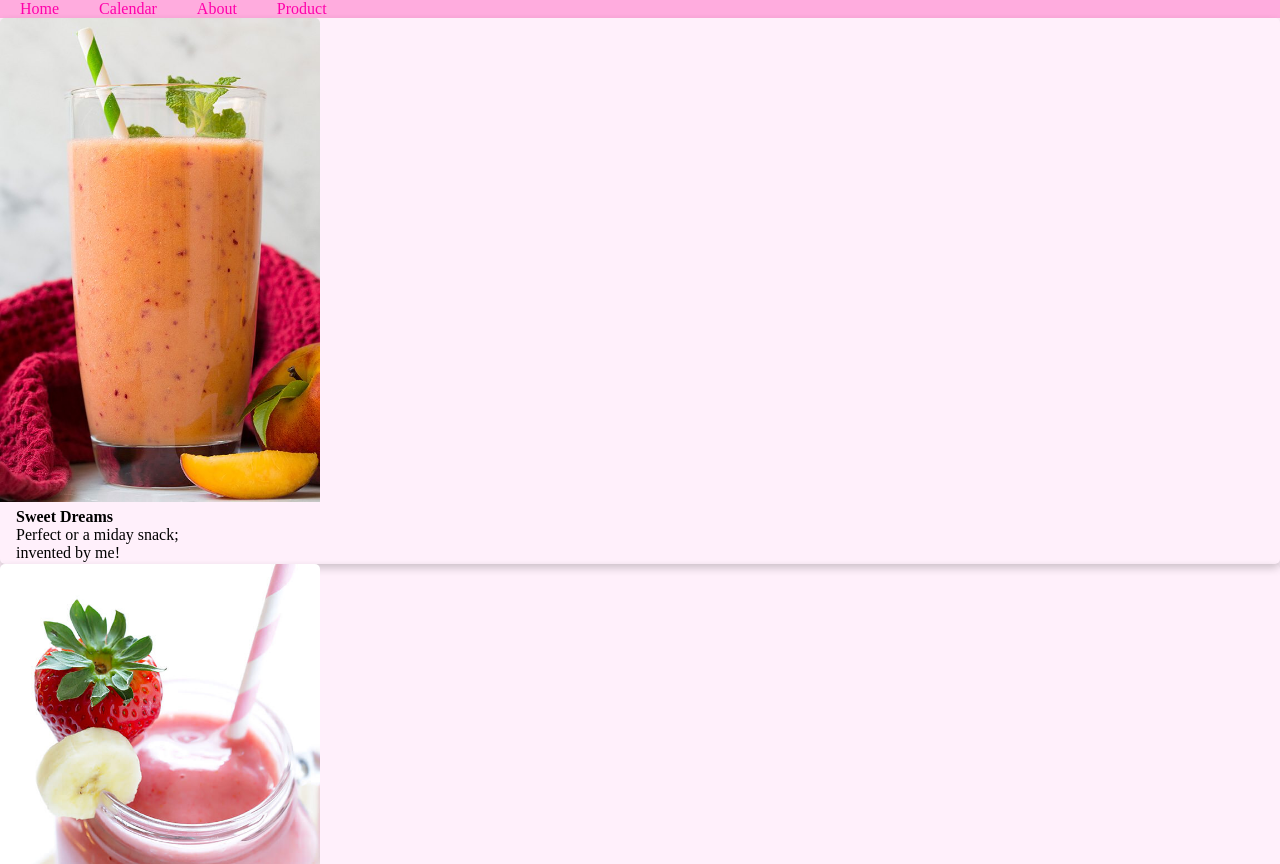
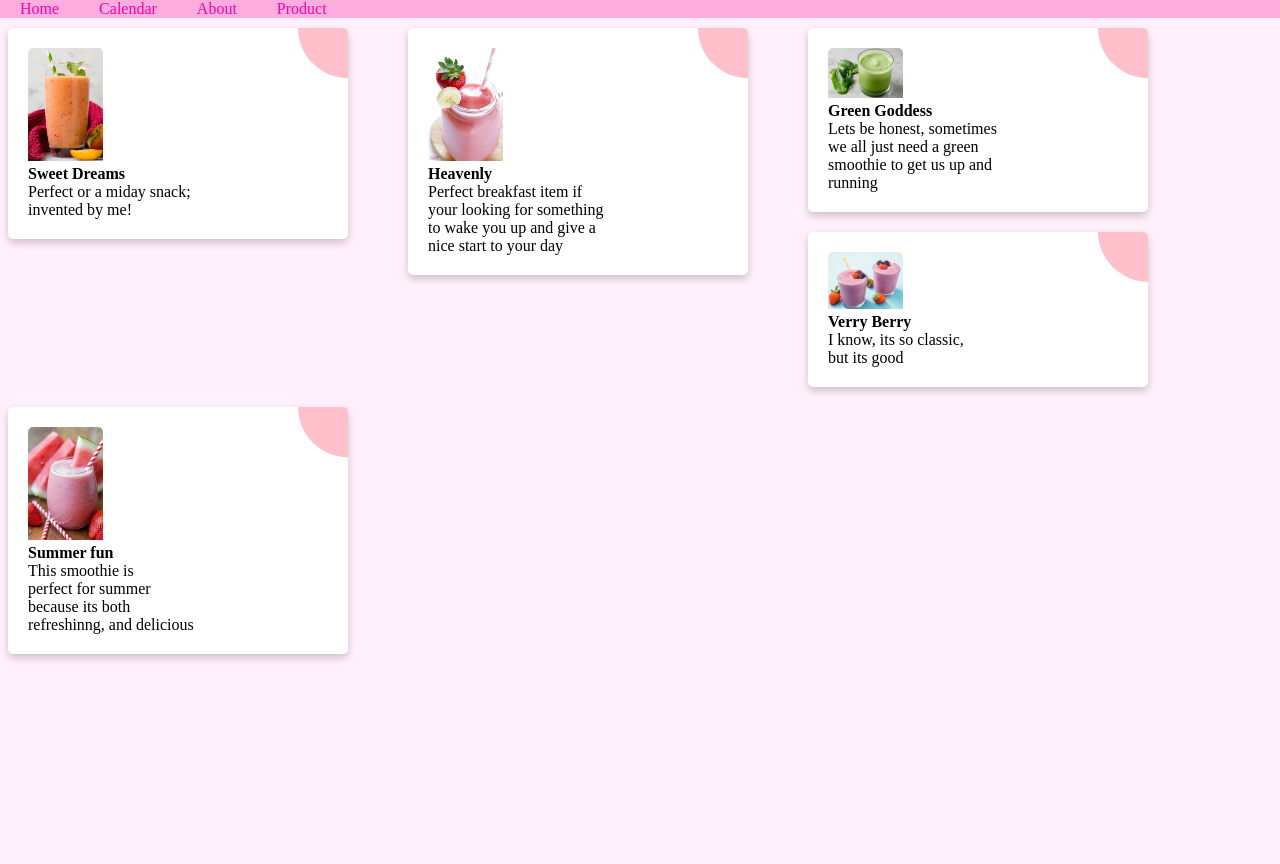
Before and after one commit to Zsabry16/Zsabry16.github.io, a plain HTML site: page product.html in a window 1280 px wide. Shown: the top 864 px of the page. After the commit the page ends 800 px from the top, so only its background shows below. Drawn offline with Linux system fonts and the light colour scheme.

Commit message:
Product page update

```diff
--- a/product.html
+++ b/product.html
@@ -12,19 +12,22 @@
           <li><a href = "about.html"> About </a></li>
           <li><a href = "product.html">Product</a></li>
       </ul>
-      <div class = "Card-row">
+      <div class = "row">
+            <div class= "column">
             <div class="card">
+            <div class= "description">
             <img src="img/strawberrypeachmangosmoothies..jpg" alt="Smoothie" style="width:25%">
-            <div class="container">
                 <h4><b>Sweet Dreams</b></h4>
                 <p>Perfect or a miday snack;</p>
                 <p> invented by me!</p>
             </div>
             </div>
+            </div>
 
+            <div class="column">
             <div class="card">
+            <div class= "description">
             <img src="img/StrawberryBananaSmoothie.jpg" alt="Smoothie" style="width:25%">
-            <div class="container">
                 <h4><b>Heavenly</b></h4>
                 <p>Perfect breakfast item if</p>
                 <p>your looking for something</p>
@@ -32,17 +35,44 @@
                 <p> nice start to your day</p>
             </div>
             </div>
+            </div>
 
+            <div class="column">
             <div class="card">
+            <div class= "description">
                 <img src="img/greengoddess.jpg" alt="Smoothie" style="width:25%">
-                <div class="container">
-                    <h4><b>Heavenly</b></h4>
-                    <p>Perfect breakfast item if</p>
-                    <p>your looking for something</p>
-                    <p> to wake you up and give a</p>
-                    <p> nice start to your day</p>
+                    <h4><b>Green Goddess</b></h4>
+                    <p>Lets be honest, sometimes</p>
+                    <p> we all just need a green </p>
+                    <p> smoothie to get us up and</p>
+                    <p> running</p>
                 </div>
                 </div>
+                </div>
+
+                <div class="column">
+                    <div class="card">
+                    <div class="description">
+                        <img src="img/verryberry.png" alt="Smoothie" style="width:25%">
+                            <h4><b>Verry Berry</b></h4>
+                            <p>I know, its so classic,</p>
+                            <p> but its good</p>
+                        </div>
+                        </div>
+                        </div>
+
+                        <div class="column">
+                            <div class="card">
+                                <div class="description">
+                                <img src="img/watermelonsmoothie.jpg" alt="Smoothie" style="width:25%">
+                                    <h4><b>Summer fun</b></h4>
+                                    <p>This smoothie is</p>
+                                    <p>perfect for summer</p>
+                                    <p> because its both </p>
+                                    <p>refreshinng, and delicious</p>
+                                </div>
+                                </div>
+                                </div>
     </div>
 
 
--- a/style.css
+++ b/style.css
@@ -31,19 +31,48 @@ h1{
 .card:hover {
     box-shadow: 0 8px 16px 0 rgba(0,0,0,0.2);
   }
-.container {
-    padding: 2px 16px;
-  }
+
 .card {
     box-shadow: 0 4px 8px 0 rgba(0,0,0,0.2);
     transition: 0.3s;
     border-radius: 5px;
+    background-color: white;
+    padding: 20px;
+    overflow: hidden;
+    position: relative;
+    width: 300px;
   }
+.card:before{
+    content:'';
+    position: absolute;
+    top: 0;
+    left: 0;
+    height: 100%;
+    width:100%;
+    background-color: pink;
+    clip-path: circle(50px at 100% 0%);
+    transition: 0.7s ease-in-out;
+}
+.card:hover:before{
+    clip-path: circle(450px at 100% 0%)
+}
 img {
     border-radius: 5px 5px 0 0;
-  }
-.Card-row{
-    display: grid;
-    grid-template-columns: 50 50;
-    grid-column-gap: 10px;
 }
+    .column{
+        margin-top: 10px;
+        float: left;
+        width: 30%;
+        padding: 0 8px;
+        margin-bottom: 10px;
+    }
+
+.row::after {
+  content: "";
+  clear: both;
+  display: table;
+}
+.description {
+    z-index: 10;
+    position: relative;
+}
```
